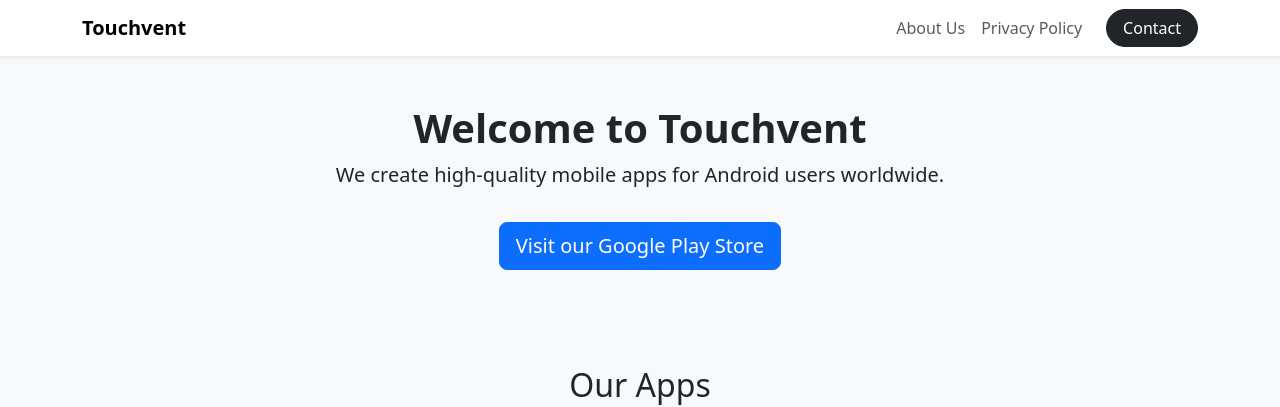
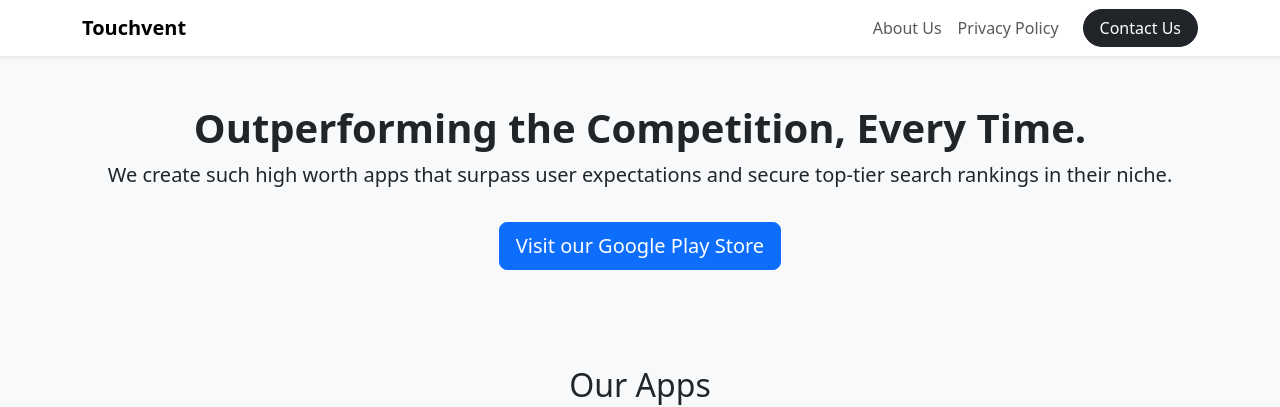
Before and after one commit to touchvent/touchvent.github.io, a plain HTML site: page index.html in a window 1280 px wide. Shown: the top 407 px of the page. Drawn offline with nearby package versions, Linux system fonts and the light colour scheme.

Commit message:
Update index.html

```diff
--- a/index.html
+++ b/index.html
@@ -44,15 +44,15 @@
                 <li class="nav-item-2"><a class="nav-link" href="privacy.html">Privacy Policy</a></li>
             </ul>
         </div>
-        <a class="btn btn-dark rounded-pill px-3 ms-3" href="contact.html">Contact</a>
+        <a class="btn btn-dark rounded-pill px-3 ms-3" href="contact.html">Contact Us</a>
     </div>
 </nav>
 
 <!-- Hero Section -->
 <section class="py-5 text-center bg-light">
     <div class="container">
-        <h1 class="fw-bold">Welcome to Touchvent</h1>
-        <p class="lead">We create high-quality mobile apps for Android users worldwide.</p>
+        <h1 class="fw-bold">Outperforming the Competition, Every Time.</h1>
+        <p class="lead">We create such high worth apps that surpass user expectations and secure top-tier search rankings in their niche.</p>
         <a href="#" class="btn btn-primary btn-lg mt-3">Visit our Google Play Store</a>
     </div>
 </section>
```
